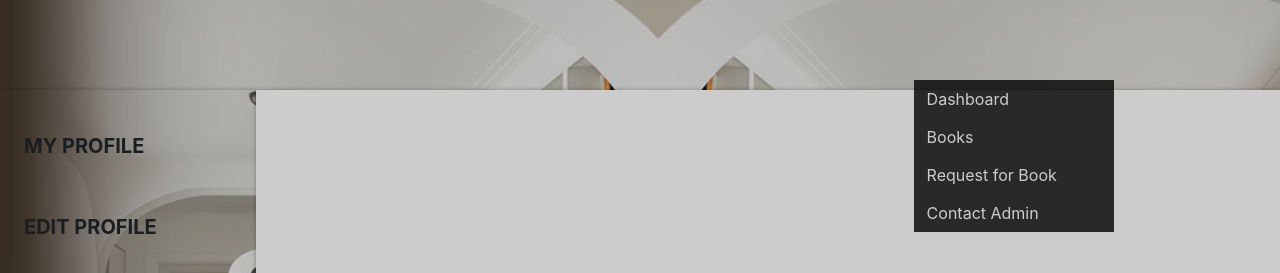
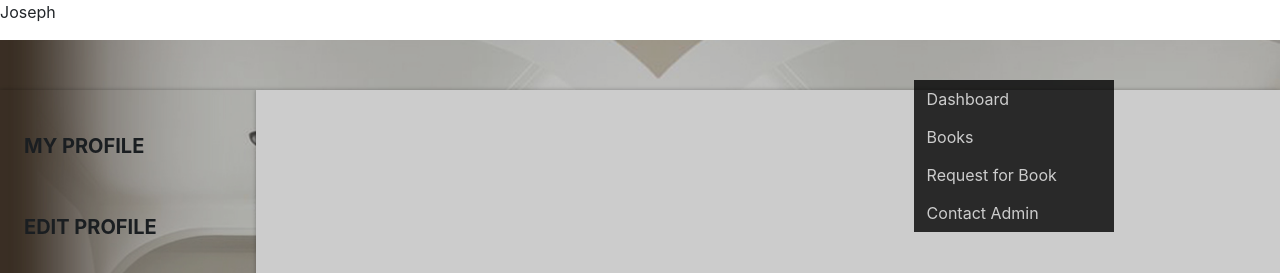
Before and after one commit to Ebencharger/E-Library, a plain HTML site: page index.html in a window 1280 px wide. Shown: the top 273 px of the page. Drawn offline with nearby package versions, Linux system fonts and the light colour scheme.

Commit message:
Joseph edited your work

```diff
--- a/index.html
+++ b/index.html
@@ -13,6 +13,7 @@
 </head>
 
 <body>
+    <p>Joseph</p>
     <main class="row">
         <main class="col-sm">
             <div id="body">
```
